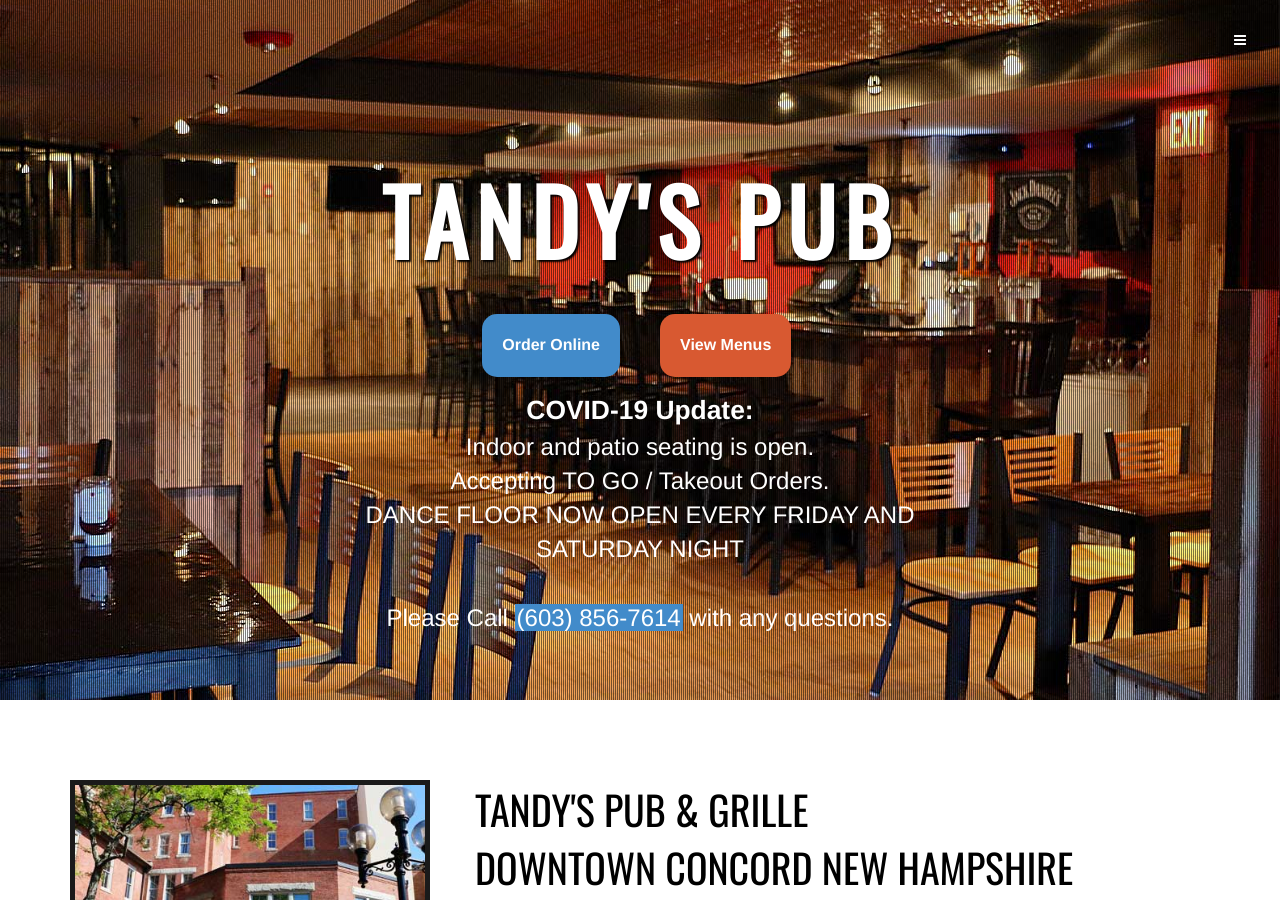
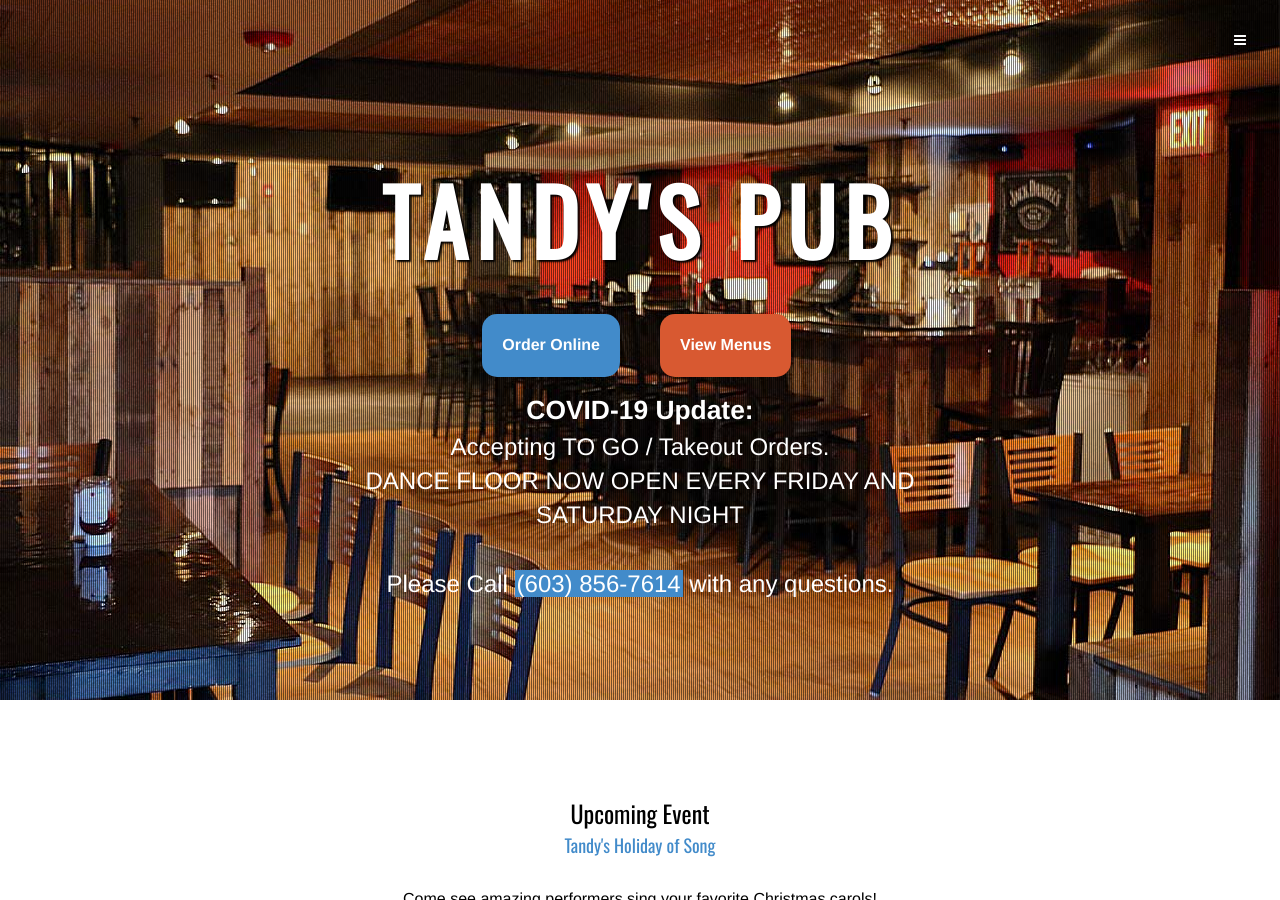
Before and after one commit to audetcameron/tandyspub.com, a Jekyll site: the page built from docs/index.html, in a window 1280 px wide and 900 px high. Built offline with Jekyll 4.4.1, drawn with Linux system fonts in a browser that asks for light colours; nearby versions of some CDN libraries; some of the changed text lies outside the part shown.

Commit message:
added holiday of song event info

```diff
--- a/docs/index.html
+++ b/docs/index.html
@@ -99,10 +99,8 @@
                 </div>
               </div>
               <p style="color:white; font-weight: normal; font-size:1.5em"><span style="font-size: 1.1em; font-weight: bold;">COVID-19 Update:</span><br>
-                Indoor and patio seating is open.<br>
                 Accepting TO GO / Takeout Orders.<br>
                 DANCE FLOOR NOW OPEN EVERY FRIDAY AND SATURDAY NIGHT<br><br>
-
                 Please Call <a style="color:white; background:#428bca; padding:0 2px" href="tel:1-603-856-7614">(603) 856-7614</a> with any questions.<br>
               </p>
 
@@ -114,6 +112,18 @@
       <section id="about" name="about"></section>
       <div id="aboutwrap">
         <div class="container">
+          <div class="row">
+            <div class="col-md-12 mx-4">
+              <h3 class="text-center">Upcoming Event</h3>
+              <h4 class="text-center"><a href="https://www.eventbrite.com/e/474150385567" target="_blank">Tandy's Holiday of Song</a></h4>
+              <div class="mt-2 mb-4">
+                <p class="text-center">Come see amazing performers sing your favorite Christmas carols!</p>
+                <h5 class="text-center">Date and time</h5>
+                <p class="text-center">Sat, December 3, 2022, <br>
+                2:00 PM – 4:00 PM EST</p>
+              </div>
+            </div>
+          </div>
           <div class="row">
             <div class="col-sm-4 name">
               <img class="img-responsive border" src="{{ 'assets/img/tandys-pub-concord-nh.jpg' | relative_url }}" alt="eagle square image of tandys pub">
@@ -165,12 +175,15 @@
 
           <div class="row">
             <div class="col-md-12">
-              <hr>
+              <hr class="my-4">
             </div>
           </div>
 
           <div class="row">
             <div class="col-md-6">
+              <div class="best-of-603 py-4">
+
+
                 <div>
                   <img class="img-responsive" src="{{ 'assets/img/best-of-603.png' | relative_url }}" alt="bestofthe603">
                 </div>
@@ -238,11 +251,11 @@
                     <p><a href="https://spectrummonthly.com/star-awards/" target="_new">Spectrum's Best Bar & Grill</a></p>
                   </div>
                 </div>
-
+              </div>
 
             </div>
             <div class="col-md-6">
-
+              <div class="py-4">
                 <h3>Lunch, or Dinner<br>
                 It’s always good at Tandy’s</h3>
                 <p>Time flies, and an hour is never long enough when it comes to happy hour. That’s why we choose to bend time a little. At Tandy’s, happy hour extends from 2pm to 9pm, every day. With delicious specials and plenty of seating to go around, Tandy’s has quickly become a lunch and dinner destination of choice for the Concord area.</p>
@@ -250,6 +263,7 @@
                 <!-- <p>If an incredible happy hour, delicious menu, and Concord’s own slice of night life aren’t enough, our weekend breakfast is where it all comes full circle. Whether you had a late night or are getting started on an early morning, our full breakfast menu and buffet are hidden gems that are sure to make for a better day.</p> -->
                 <p>We’re open every day of the week, with events happening all the time. Check out our schedule <a href="#portfoliowrap">below </a>to see what’s happening next.</p>
                 <p><b>We look forward to seeing you!</b></p>
+              </div>
 
 
             </div>
@@ -273,7 +287,7 @@
         </div><!-- /aboutwrap -->
 
         <!-- PORTFOLIO SECTION -->
-        <section id="portfolio" name="portfolio"></section>
+        <section id="portfolio" name="portfolio">
           <div id="portfoliowrap">
 
             <div class="container">
@@ -420,5 +434,5 @@
                 </div><!-- col-lg-4 -->
               </div><!-- /row -->
             </div><!--/container -->
-
           </div><!--/Portfoliowrap -->
+      </section>
```
Lines whose indentation alone changed are shown as unchanged.
